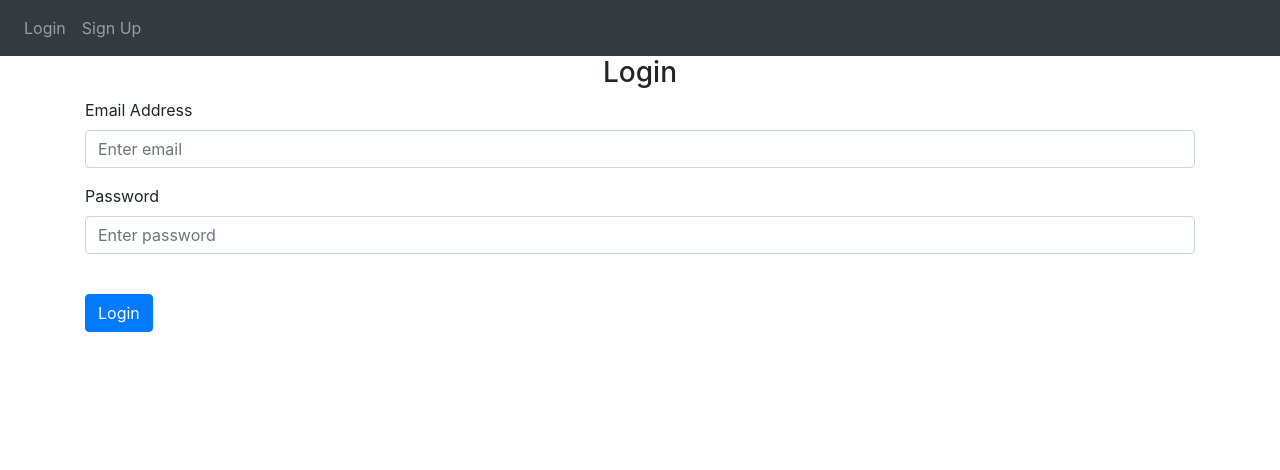
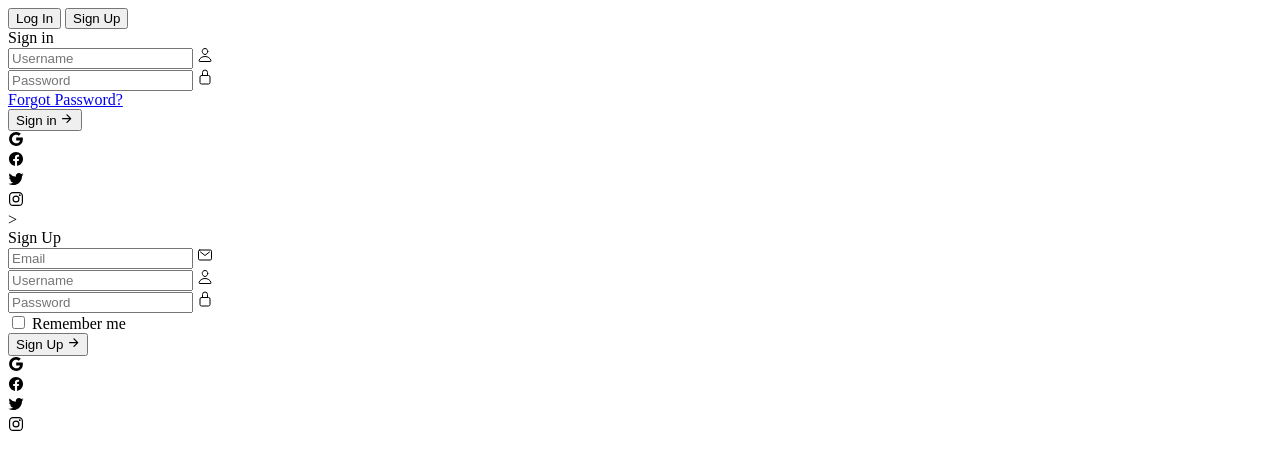
Before and after one commit to Bobby-Bag/senior-project, a Flask app: page /login in a window 1280 px wide. Shown: the top 470 px of the page. Run offline with Flask 3, Linux system fonts and the light colour scheme; some libraries are stand-ins or nearby versions.

Commit message:
login.html file

```diff
--- a/website/templates/login.html
+++ b/website/templates/login.html
@@ -1,28 +1,117 @@
-{% extends "base.html" %} {% block title %}Login{% endblock %} {% block content
-%}
-<form method="POST">
-  <h3 align="center">Login</h3>
-  <div class="form-group">
-    <label for="email">Email Address</label>
-    <input
-      type="email"
-      class="form-control"
-      id="email"
-      name="email"
-      placeholder="Enter email"
-    />
-  </div>
-  <div class="form-group">
-    <label for="password">Password</label>
-    <input
-      type="password"
-      class="form-control"
-      id="password"
-      name="password"
-      placeholder="Enter password"
-    />
-  </div>
-  <br />
-  <button type="submit" class="btn btn-primary">Login</button>
-</form>
-{% endblock %}
+<!DOCTYPE html>
+<html lang="">
+<head>
+    <meta charset="utf-8" />
+    <title></title>
+    <!-- CSS StyleSheet-->
+    <link rel="stylesheet" href="../static/StyleSheet1.css">
+
+</head>
+<body>
+    <div class="form-container">
+        <div class="form-col">
+            <div class="btn-box">
+                <button class="btn btn-1" id="login">Log In</button>
+                <button class="btn btn-2" id="register">Sign Up</button>
+            </div>
+
+            <!-- Login Form Container-->
+            <form class="form-box login-form">
+                <div class="form-title">
+                    <span>Sign in</span>
+                </div>
+                <div class="form-inputs">
+                    <div class="input-box">
+                        <label>
+                            <input type="text" class="inputs input-field" placeholder="Username" required>
+                        </label>
+                        <ion-icon name="person-outline" class="icon"></ion-icon>
+                    </div>
+                    <div class="input-box">
+                        <label for="logPassword"></label><input type="password" oninput="changeIcon(this.value)" id="logPassword" class="inputs input-field" placeholder="Password" required>
+                        <ion-icon name="lock-closed-outline" class="icon" id="log-pass-icon" onclick="myLogPassword()"></ion-icon>
+                    </div>
+                    <div class="forgot-pass">
+                        <a href="#">Forgot Password?</a>
+                    </div>
+                    <div class="input-box">
+                        <button class="inputs submit-btn">
+                            <span>Sign in</span>
+                            <ion-icon name="arrow-forward-outline"></ion-icon>
+                        </button>
+                    </div>
+                </div>
+                <div class="social-login">
+                    <div class="social-login-box">
+                        <ion-icon name="logo-google" class="social-logoin-icon"></ion-icon>
+                    </div>
+                    <div class="social-login-box">
+                        <ion-icon name="logo-facebook" class="social-logoin-icon"></ion-icon>
+                    </div>
+                    <div class="social-login-box">
+                        <ion-icon name="logo-twitter" class="social-logoin-icon"></ion-icon>
+                    </div>
+                    <div class="social-login-box">
+                        <ion-icon name="logo-instagram" class="social-logoin-icon"></ion-icon>
+                    </div>
+                </div>
+            </form>
+
+            <!--Register Form Container-->>
+            <form class="form-box register-form">
+                <div class="form-title">
+                    <span>Sign Up</span>
+                </div>
+                <div class="form-inputs">
+                    <div class="input-box">
+                        <label>
+                            <input type="text" class="inputs input-field" placeholder="Email" required>
+                        </label>
+                        <ion-icon name="mail-outline" class="icon"></ion-icon>
+                    </div>
+                    <div class="input-box">
+                        <label>
+                            <input type="text" class="inputs input-field" placeholder="Username" required>
+                        </label>
+                        <ion-icon name="person-outline" class="icon"></ion-icon>
+                    </div>
+                    <div class="input-box">
+                        <label for="regPassword"></label><input type="password" oninput="changeIcon(this.value)" id="regPassword" class="inputs input-field" placeholder="Password" required>
+                        <ion-icon name="lock-closed-outline" class="icon" id="reg-pass-icon" onclick="myRegPassword()"></ion-icon>
+                    </div>
+                    <div class="remember-me">
+                        <input type="checkbox" id="remember-me-check">
+                        <label for="remember-me-check">Remember me</label>
+                    </div>
+                    <div class="input-box">
+                        <button class="inputs submit-btn">
+                            <span>Sign Up</span>
+                            <ion-icon name="arrow-forward-outline"></ion-icon>
+                        </button>
+                    </div>
+                </div>
+                <div class="social-login">
+                    <div class="social-login-box">
+                        <ion-icon name="logo-google" class="social-login-icon"></ion-icon>
+                    </div>
+                    <div class="social-login-box">
+                        <ion-icon name="logo-facebook" class="social-login-icon"></ion-icon>
+                    </div>
+                    <div class="social-login-box">
+                        <ion-icon name="logo-twitter" class="social-login-icon"></ion-icon>
+                    </div>
+                    <div class="social-login-box">
+                        <ion-icon name="logo-instagram" class="social-login-icon"></ion-icon>
+                    </div>
+                </div>
+            </form>
+        </div>
+    </div>
+
+
+    <!-- Web Icon Import-->
+    <script type="module" src="https://unpkg.com/ionicons@7.1.0/dist/ionicons/ionicons.esm.js"></script>
+    <script nomodule src="https://unpkg.com/ionicons@7.1.0/dist/ionicons/ionicons.js"></script>
+    <script src="../static/LoginPage.js"></script>
+</body>
+</html>
```
Also changed, not shown: website/static/images/login.jpg (added).
